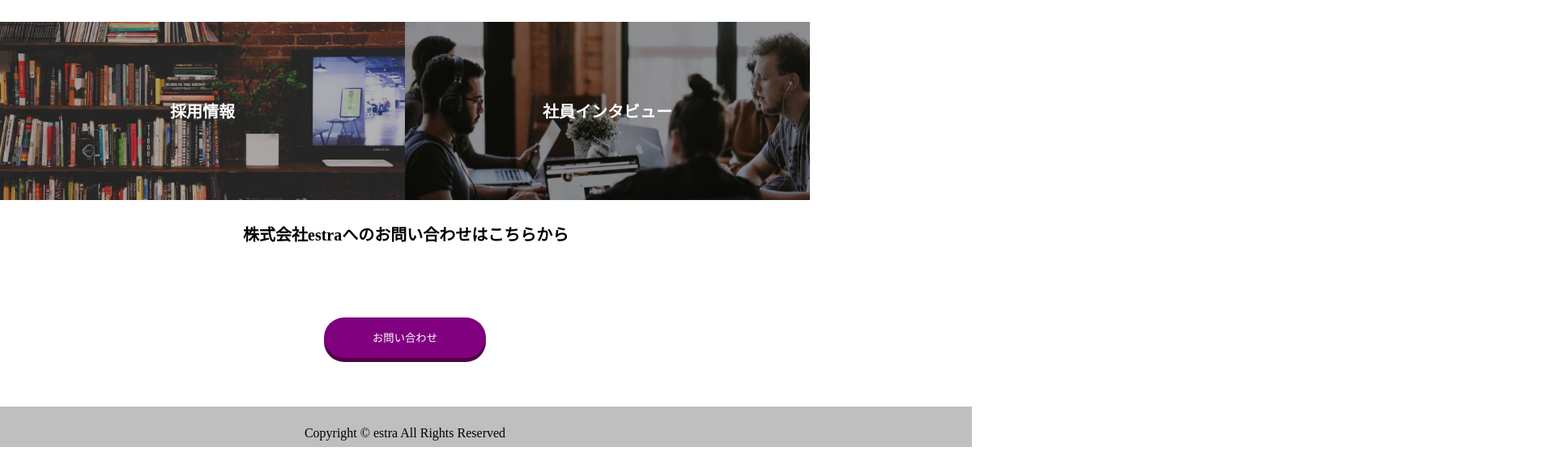
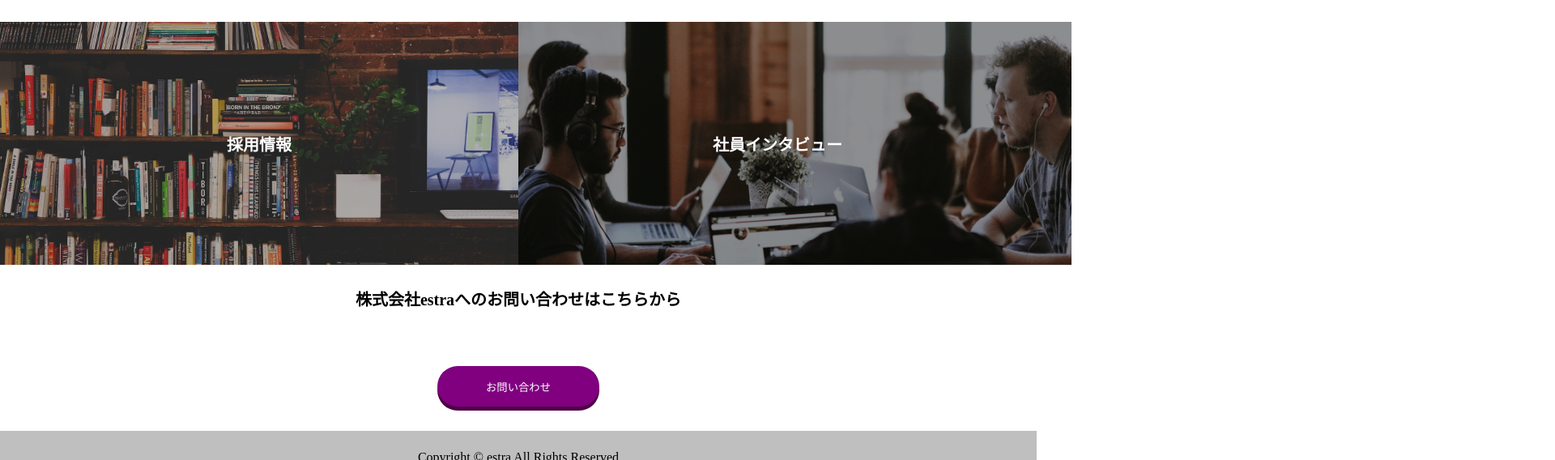
Before and after one commit to noahmeru/web-kadai, a plain HTML site: page index.html in a window 1280 px wide. Shown: the part 2943-3511 px from the top of the page at 81% size, 1920 px wide, since content can reach past the window. Drawn offline with Linux system fonts and the light colour scheme.

Commit message:
sixth commit

```diff
--- a/css/style.css
+++ b/css/style.css
@@ -1,6 +1,3 @@
-body{
-  width: 1200px;
-}
 .header-logo{
   height: 30px;
 }
@@ -275,7 +272,7 @@ a {
   justify-content: flex-start;
 }
 .recruit-1{
-width: 500px;
+width: 50%;
 position: relative;
 }
 .recruit-1-text{
@@ -289,10 +286,10 @@ position: relative;
   transform: translate(-50%,-50%);
 }
 .recruit-1-img{
-  width: 500px;
+  width: auto;
 }
 .recruit-2{
-width: 500px;
+width: 50%;
 position: relative;
 }
 .recruit-2-text{
@@ -306,12 +303,13 @@ position: relative;
   transform: translate(-50%,-50%);
 }
 .recruit-2-img{
-  width: 500px;
+  width: auto;
 }
 .form-text{
-  margin: 30px 0 20px 300px;
+  margin: 30px 0 20px 0px;
   font-size: 20px;
   font-weight: bold;
+  text-align: center;
 }
 .form-form{
   text-align: center;
@@ -322,12 +320,12 @@ position: relative;
   display: block;
   border: none;
   height: 50px;
-  width: 800px;
+  width: 1200px;
   margin-left: 100px;
   caret-color: rgb(171, 54, 182);
 }
 .form-btn{
-  margin: 20px 0 30px -200px;
+  margin: 20px 0 30px px;
   background-color: purple;
   color: #fff;
   height: 50px;
@@ -336,6 +334,7 @@ position: relative;
   border: none;
   box-shadow: 0 5px 0 rgb(79, 1, 69);
   position: relative;
+  text-align: center;
 }
 .form-btn::before{
   content: "";
@@ -355,5 +354,6 @@ position: relative;
   justify-content: center;
 }
 .small{
-  margin: 25px 0 0 -200px;
+  margin: 25px 0 0 0px;
+  text-align: center;
 }
```
